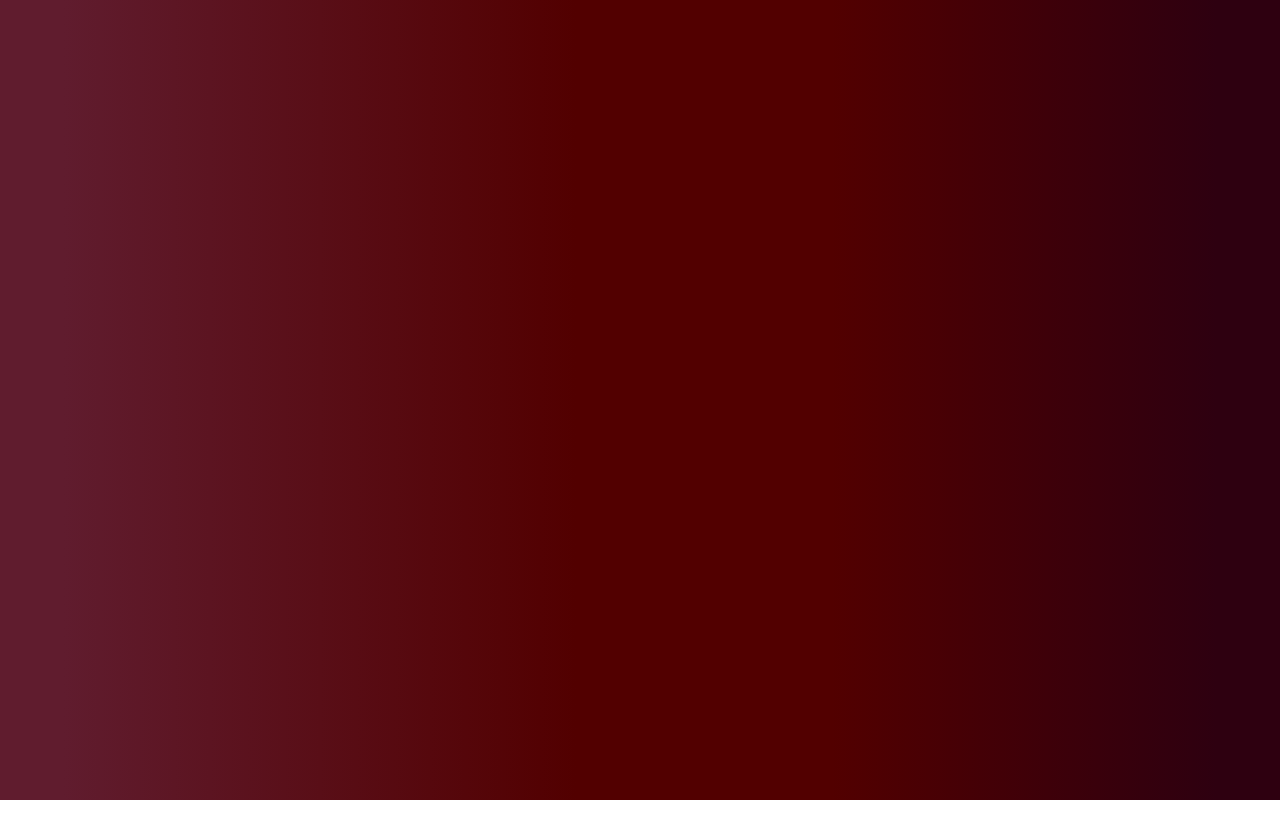
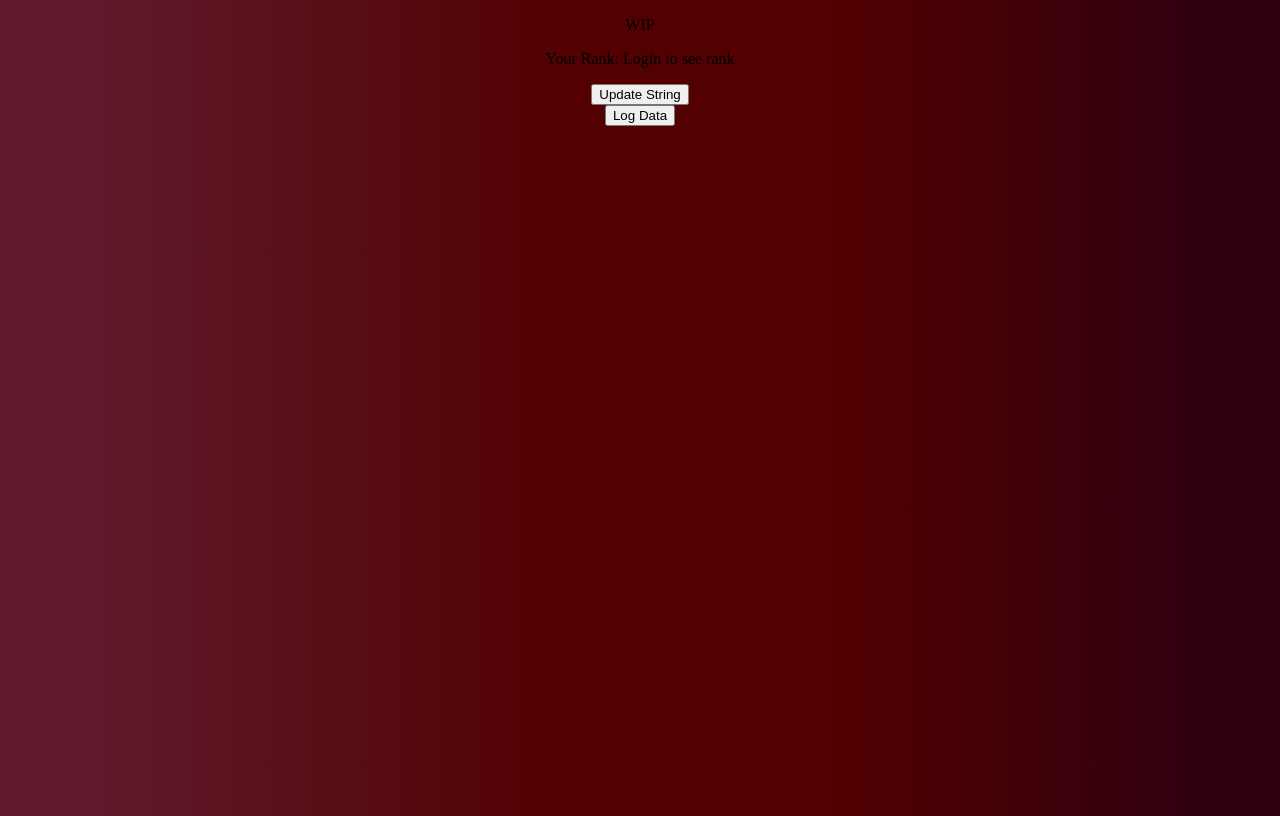
Before and after one commit to Serious-Goose-Studios/consolapp, a React (Create React App) app: page /hac in a window 1280 px wide. Before the commit this address had no page. Built offline with nearby package versions, Linux system fonts and the light colour scheme.

Commit message:
Made rank display& stored in browser sect, Started login page redirect/ incorrect pass res

```diff
--- a/src/App.js
+++ b/src/App.js
@@ -4,6 +4,7 @@ import { BrowserRouter as Router, Routes, Route }
 import Login from './pages/login.js';
 import Home from './pages/home.js';
 import ClubsPage from './pages/clubs.js';
+import HAC from './pages/HAC.js';
 
   let App = function MyApp() {
     return (
@@ -14,6 +15,7 @@ import ClubsPage from './pages/clubs.js';
               <Route path='/login' element={<Login />} />
               <Route path='/home' element={<Home />} />
               <Route path='/clubs' element={<ClubsPage />} />
+              <Route path='/hac' element={<HAC />} />
             </Routes>
         </Router>
       </div>
--- /dev/null
+++ b/src/pages/HAC.js
@@ -0,0 +1,35 @@
+import React from 'react';
+import { useState } from 'react';
+
+var data = localStorage.getItem("rankData");
+export default function HAC(){
+    function StringDisplay() {
+        // State variable to hold the string
+        const [myString, setMyString] = useState("Login to see rank");
+
+        // Function to update the string
+        const updateString = () => {
+            setMyString(JSON.stringify(data));
+        };
+
+        return (
+          <div>
+            {/* Display the string */}
+            <p>Your Rank: {myString}</p>
+
+            {/* Button to update the string */}
+            <button onClick={updateString}>Update String</button>
+          </div>
+        );
+    }
+    function LogData(){
+        console.log(data);
+    }
+    return(
+        <div id="HACPage">
+            <p>WIP</p>
+            <StringDisplay />
+            <button id="LogData" onClick={LogData}>Log Data</button>
+        </div>
+    );
+}
--- a/src/pages/home.css
+++ b/src/pages/home.css
@@ -75,6 +75,11 @@ body {
   position: absolute;
   top: 5%;
   left: 65%;
+}
+
+#loginErr{
+  color:#ffffff;
+  display: none;
 }
 
 #Clubs{
--- a/src/pages/login.js
+++ b/src/pages/login.js
@@ -3,35 +3,45 @@ import axios from 'axios'
 import home from '../components/home.jfif';
 import HACLogo from '../components/HACLogo.png';
 import { homeButton } from './home.js';
-function HACDirect(){
-    window.location.href='https://hac.csisd.org/HomeAccess/Account/LogOn?ReturnUrl=%2fhomeaccess%2f'
+function HACDirect() {
+    window.location.href = 'https://hac.csisd.org/HomeAccess/Account/LogOn?ReturnUrl=%2fhomeaccess%2f'
 }
-export default function Login(){
-    var data = [];
-    function APIGetRequest(event){
+var data = [];
+
+export default function Login() {
+    function APIGetRequest(event) {
         event.preventDefault();
         const config = {
-          headers:{
-            user: document.getElementById("userin").value,
-            pass: document.getElementById("passin").value
-          }
+            headers: {
+                user: document.getElementById("userin").value,
+                pass: document.getElementById("passin").value
+            }
         };
         const url = "https://backend.consolapp.tech/api/rank";
         axios.get(url, config)
-            .then(res=> data=res.data)
-            .catch(err=> console.log(err))
+            .then(res => data = res.data,
+                storeData())
+            .catch(err => console.log(err),
+            document.getElementById('loginErr').style.display = "inline")
+        setTimeout(storeData, 2000);
+    }
+    async function storeData(){
 
+        data  = JSON.stringify(data);
+        localStorage.setItem("rankData", data)
+        console.log(data)
     }
-    function LogData(){
-        console.log('Your Rank:', data);
-    }
-    const listRank = data.map((rank) =>
-        <li>{rank}</li>
-    );
-    return(
+    function LoginErr(){
+        return(
+            <div id="loginErr">
+                <p id="loginErrMessage">Incorrect Username or Password</p>
+            </div>
+        )
+    };
+    return (
         <div id="LoginPage">
             <button className="cornerButton" onClick={homeButton}><img id="cornerImg" src={home} /></button>
-            <h5><button id="HACLogo" onClick={HACDirect}><img id="HACLogo" src={HACLogo}/></button>Login</h5>
+            <h5><button id="HACLogo" onClick={HACDirect}><img id="HACLogo" src={HACLogo} /></button>Login</h5>
             <form id="HACLogin" onSubmit={APIGetRequest}>
                 <label id="userField">
                     Username
@@ -43,8 +53,7 @@ export default function Login(){
                 </label>
                 <button type="submit" className="submitLogin" id="submitlogin">Login</button>
             </form>
-            <ul id="rank">{listRank}</ul>
-            <button onClick={LogData}>Log Data</button>
+            <LoginErr />
         </div>
     )
 }
```
